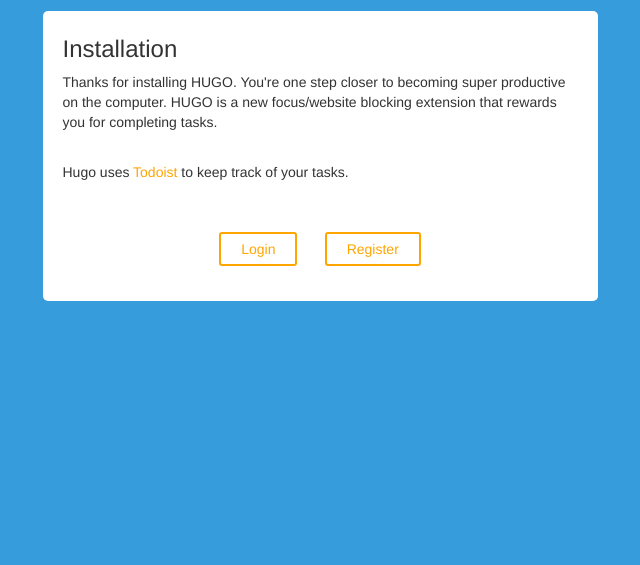
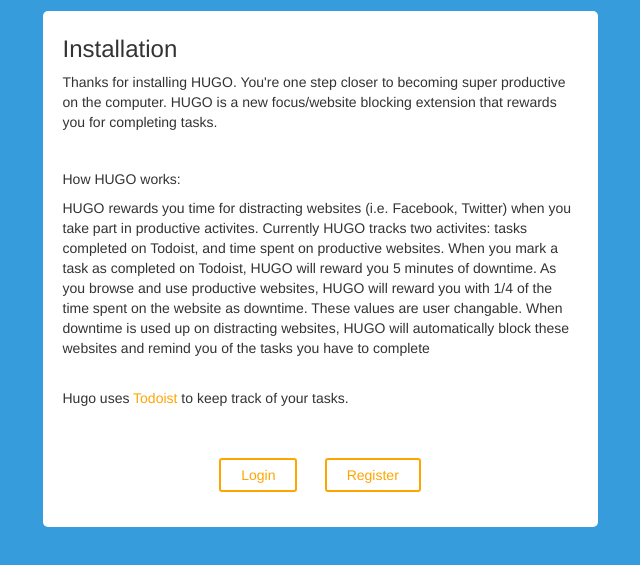
Before and after one commit to lele0108/productive, a browser extension: page src/options/index.html in a window 1280 px wide. Shown: the part 205-770 px from the top of the page, without its empty margins (320-960 px from the left). Drawn offline with Linux system fonts and the light colour scheme.

Commit message:
About Hugo

```diff
--- a/src/options/index.html
+++ b/src/options/index.html
@@ -23,6 +23,9 @@
                 <div class="first">
                   <h3>Installation</h3>
                   <p>Thanks for installing HUGO. You're one step closer to becoming super productive on the computer. HUGO is a new focus/website blocking extension that rewards you for completing tasks.</p><br>
+                  <h5>How HUGO works:</h5>
+                  <p>HUGO rewards you time for distracting websites (i.e. Facebook, Twitter) when you take part in productive activites. Currently HUGO tracks two activites: tasks completed on Todoist, and time spent on productive websites. When you mark a task as completed on Todoist, HUGO will reward you 5 minutes of downtime. As you browse and use productive websites, HUGO will reward you with 1/4 of the time spent on the website as downtime. These values are user changable. When downtime is used up on distracting websites, HUGO will automatically block these websites and remind you of the tasks you have to complete</p>
+                  <br>
                   <p>Hugo uses <a href="http://todoist.com">Todoist</a> to keep track of your tasks.</p><br><br>
                   <center>
                     <p><button class="loginbtn" id="loginscreen">Login</button> &nbsp;&nbsp;&nbsp;&nbsp;&nbsp;&nbsp;<a href="http://todoist.com"><button class="loginbtn">Register</button></a></p>
```
